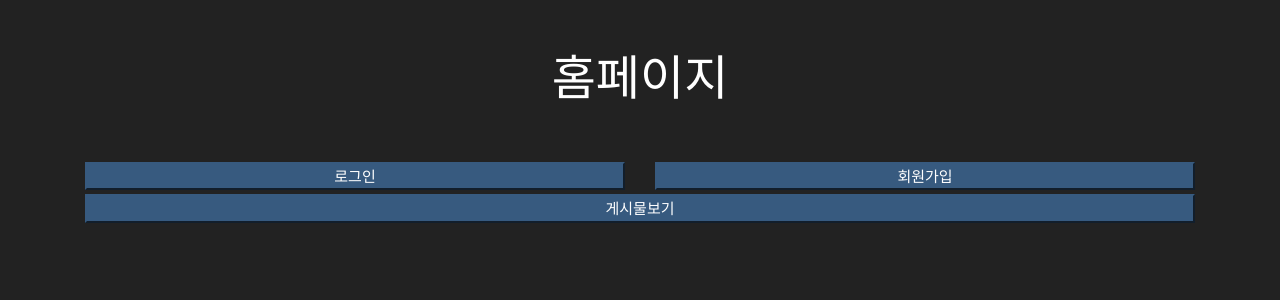
After one commit to hyuni917/hello-python-jango, a Django app: template community/user/templates/home.html in a window 1280 px wide. The commit adds this page. Shown: the top 300 px of the page. Run offline with Django 3.2, Linux system fonts and the light colour scheme; the template is opened without the code that fills it, so the values that code supplies are empty; some libraries are stand-ins or nearby versions.

Commit message:
홈 및 각 페이지 연결

```diff
--- a/community/board/templates/board_detail.html
+++ b/community/board/templates/board_detail.html
@@ -8,7 +8,7 @@
             <label for="contents">내용</label>
             <textarea class="form-control" id="contents" readonly>{{ board.contents }}</textarea>
         </div>
-        <button type="submit" class="btn btn-primary">돌아가기</button>
+        <button type="submit" class="btn btn-primary" onclick="location.href='/board/list'">돌아가기</button>
     </div>
 </div>
 {% endblock %}
--- a/community/board/templates/board_list.html
+++ b/community/board/templates/board_list.html
@@ -13,7 +13,7 @@
             </thead>
             <tbody class="text-dark">
                 {%  for board in boards %}
-                <tr>
+                <tr onclick="location.href='/board/detail/{{ board.id }}'">
                     <th>{{ board.id }}</th>
                     <td>{{ board.title }}</td>
                     <td>{{ board.writer }}</td>
@@ -55,7 +55,7 @@
 </div>
 <div class="row">
     <div class="col-12">
-        <button class="btn btn-primary">글쓰기</button>
+        <button class="btn btn-primary" onclick="location.href='/board/write'">글쓰기</button>
     </div>
 </div>
 {% endblock %}
--- a/community/board/templates/board_write.html
+++ b/community/board/templates/board_write.html
@@ -18,6 +18,7 @@
             {% endif %}
             {% endfor %}
             <button type="submit" class="btn btn-primary">글쓰기</button>
+            <button type="button" class="btn btn-primary" onclick="location.href='/board/list'">돌아가기</button>
         </form>
     </div>
 </div>
--- /dev/null
+++ b/community/user/templates/home.html
@@ -0,0 +1,27 @@
+{% extends "base.html" %}
+{% block contents %}
+<div class="row mt-5">
+    <div class="col-12 text-center">
+        <h1>홈페이지</h1>
+    </div>
+</div>
+<div class="row mt-5">
+    {% if request.session.user %}
+    <div class="col-12">
+        <button class="btn-primary btn-block" onclick="location.href='/user/logout'">로그아웃</button>
+    </div>
+    {% else %}
+    <div class="col-6">
+        <button class="btn-primary btn-block" onclick="location.href='/user/login'">로그인</button>
+    </div>
+    <div class="col-6">
+        <button class="btn-primary btn-block" onclick="location.href='/user/register'">회원가입</button>
+    </div>
+    {% endif %}
+</div>
+<div class="row mt-1">
+    <div class="col-12">
+        <button class="btn-primary btn-block" onclick="location.href='/board/list'">게시물보기</button>
+    </div>
+</div>
+{% endblock %}
--- a/community/user/views.py
+++ b/community/user/views.py
@@ -7,11 +7,7 @@ from .forms import LoginForm
 
 # Create your views here.
 def home(request):
-    user_id = request.session.get('user')
-    if user_id:
-        user = User.objects.get(pk=user_id)
-        return HttpResponse(user.username)
-    return HttpResponse('Home!')
+    return render(request, 'home.html')
 
 
 def login(request):
```
